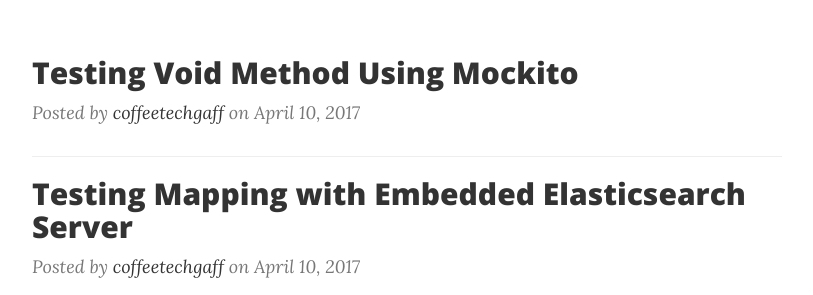
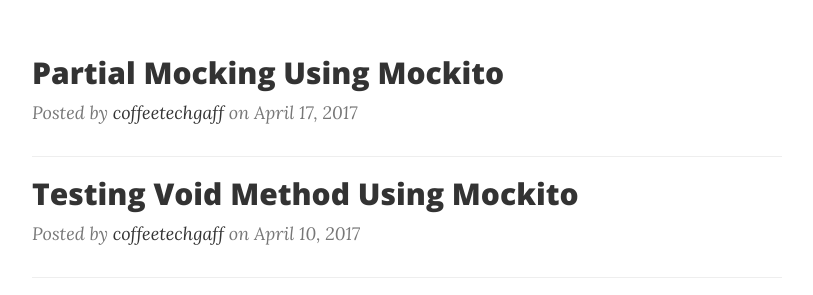
Before and after one commit to shree665/static-website, a website: page posts.html in a window 1280 px wide. Shown: the part 500-795 px from the top of the page, without its empty margins (233-1046 px from the left). Drawn offline with nearby package versions, Linux system fonts and the light colour scheme.

Commit message:
updated pages

```diff
--- a/posts.html
+++ b/posts.html
@@ -85,6 +85,15 @@
     <div class="container">
         <div class="row">
             <div class="col-lg-8 col-lg-offset-2 col-md-10 col-md-offset-1">
+              <div class="post-preview">
+                  <a href="src/components/blogs/partial-mocking-using-mockito.html">
+                      <h2>
+                          Partial Mocking Using Mockito
+                      </h2>
+                  </a>
+                  <p class="post-meta">Posted by <a href="#">coffeetechgaff</a> on April 17, 2017</p>
+              </div>
+              <hr>
                 <div class="post-preview">
                     <a href="src/components/blogs/testing-void-method-using-mockito.html">
                         <h2>
```
Also changed, not shown: index.html (+1 -1 lines), src/components/blogs/partial-mocking-using-mockito.html (+1 -1 lines).
